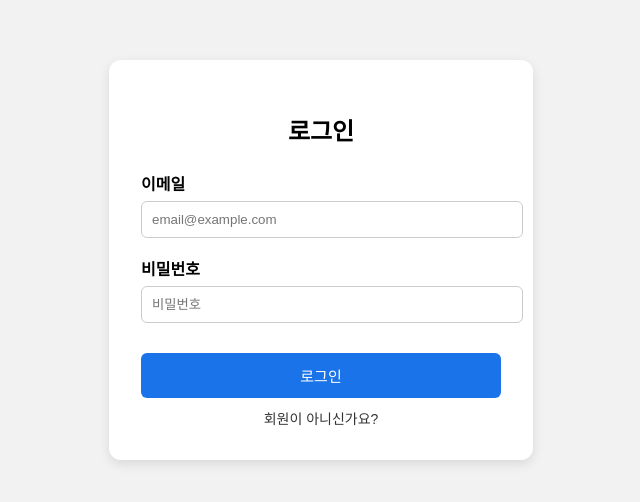
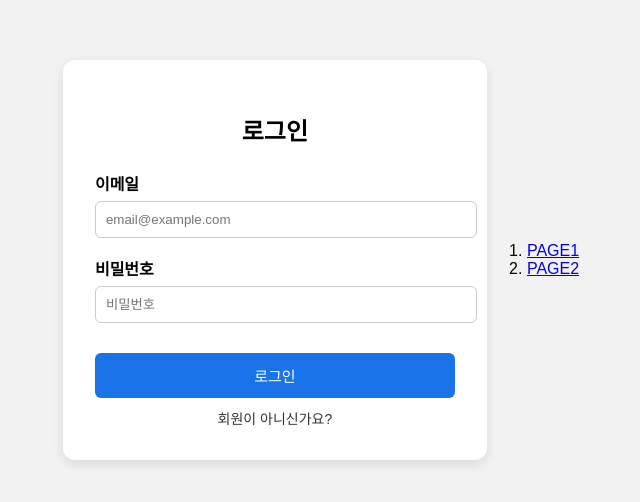
Before and after one commit to luniana217/beginner, a plain HTML site: page 1234.html in a window 1280 px wide. Shown: the part 140-642 px from the top of the page, without its empty margins (319-959 px from the left). Drawn offline with Linux system fonts and the light colour scheme.

Commit message:
Add ordered list for page navigation links
Add navigation links to Page 1 and Page 2.

```diff
--- a/1234.html
+++ b/1234.html
@@ -97,7 +97,14 @@
       <button class="page-btn" onclick="goPage2()">Page 2 이동</button>
     </div>
   </div>
-
+<ol>
+		<li class="li">
+			<a href="page1.html">PAGE1</a>
+		</li>
+		<li class="li">
+			<a href="page2.html">PAGE2</a>
+		</li>
+	</ol>
   <script>
     function login() {
       // 실제 로그인 검증 로직 필요 (API 등)
```
